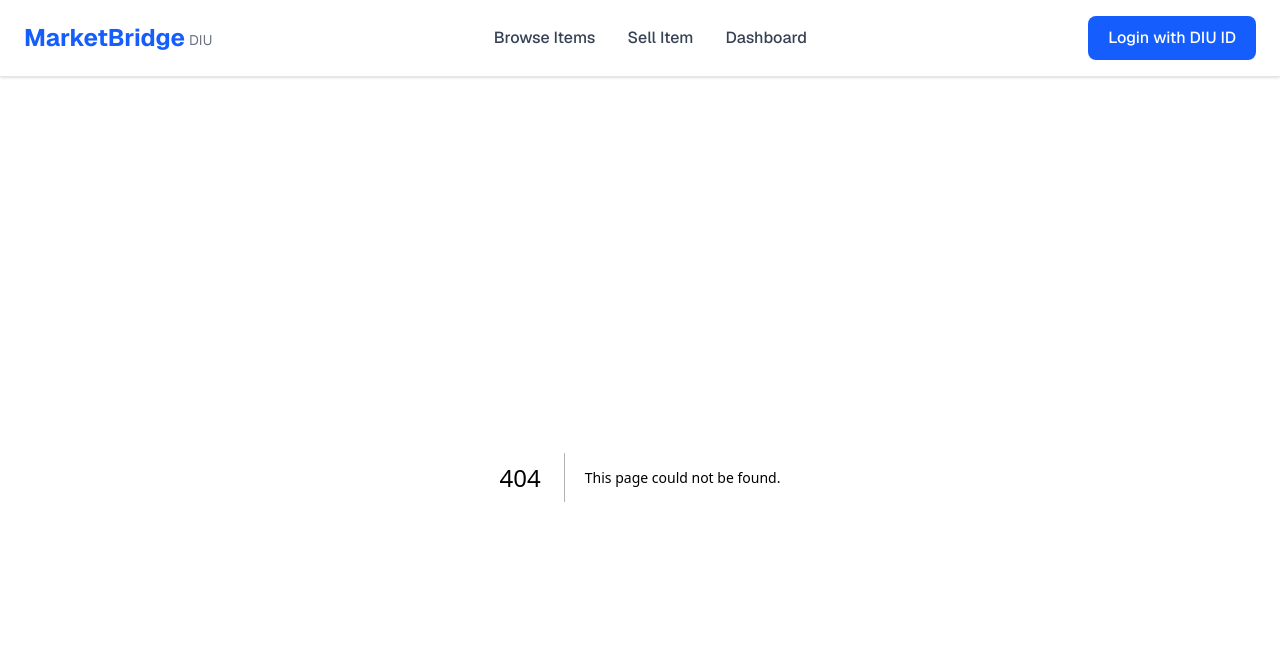
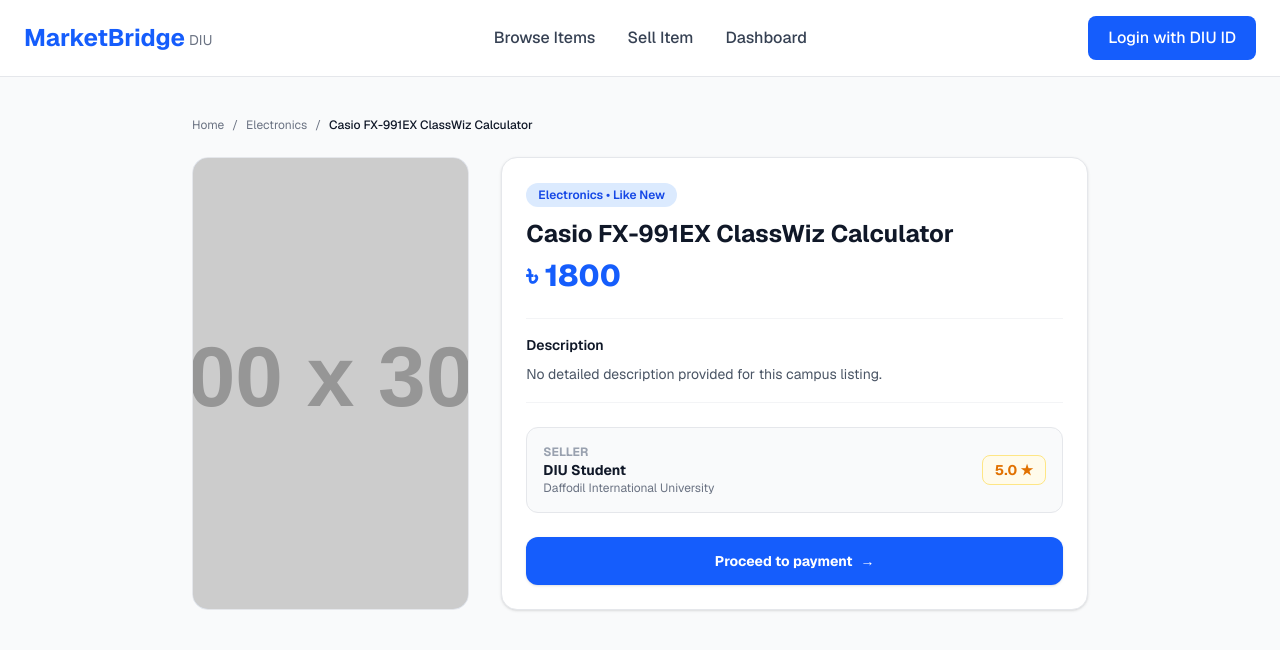
Before and after one commit to sadid466/marketbridge-student-hub, a Next.js app: page /items/1 in a window 1280 px wide. Before the commit this address had no page. Shown: the top 650 px of the page. Built offline with nearby package versions, Linux system fonts and the light colour scheme.

Commit message:
added Item Details page with OneCard Escrow flow and fix ProductCard routing

```diff
--- /dev/null
+++ b/app/items/[id]/page.js
@@ -0,0 +1,156 @@
+'use client';
+
+import { useState, use } from 'react';
+import Link from 'next/link';
+// Import your existing mock products list
+import { SAMPLE_PRODUCTS } from '@/data/products';
+
+export default function ItemDetailsPage({ params: paramsPromise }) {
+  const params = use(paramsPromise);
+  const itemId = params.id;
+
+  // Find the matching product by ID from data/products.js
+  const item = SAMPLE_PRODUCTS.find((p) => String(p.id) === String(itemId)) || SAMPLE_PRODUCTS[0];
+
+  const [isModalOpen, setIsModalOpen] = useState(false);
+  const [purchaseSuccess, setPurchaseSuccess] = useState(false);
+
+  const handleConfirmEscrow = () => {
+    setPurchaseSuccess(true);
+  };
+
+  return (
+    <main className="min-h-screen bg-gray-50 py-10 px-4 md:px-8">
+      <div className="max-w-4xl mx-auto space-y-6">
+
+        {/* Breadcrumb Navigation */}
+        <div className="text-xs text-gray-500 flex items-center gap-2">
+          <Link href="/" className="hover:underline">Home</Link>
+          <span>/</span>
+          <span>{item.category || 'General'}</span>
+          <span>/</span>
+          <span className="text-gray-900 font-medium truncate">{item.title}</span>
+        </div>
+
+        {/* Main Content Grid */}
+        <div className="grid grid-cols-1 md:grid-cols-3 gap-8">
+
+          {/* Left: Product Image / Display */}
+          <div className="md:col-span-1 space-y-4">
+            <div className="w-full h-full bg-linear-to-tr from-blue-100 to-indigo-100 border border-gray-200 rounded-2xl flex items-center justify-center text-gray-400 font-medium overflow-hidden">
+              {item.image ? (
+                <img src={item.image} alt={item.title} className="w-full h-full object-cover" />
+              ) : (
+                <span>Product Image</span>
+              )}
+            </div>
+          </div>
+
+          {/* Right: Item Details & Action Box */}
+          <div className="md:col-span-2 bg-white p-6 rounded-2xl border border-gray-200 shadow-sm space-y-6">
+            <div>
+              <span className="px-3 py-1 bg-blue-100 text-blue-700 font-semibold text-xs rounded-full">
+                {item.category || 'Item'} • {item.condition || 'Used'}
+              </span>
+              <h1 className="text-2xl font-bold text-gray-900 mt-3">{item.title}</h1>
+              <p className="text-3xl font-extrabold text-blue-600 mt-2">৳ {item.price}</p>
+            </div>
+
+            <div className="border-t border-b border-gray-100 py-4 space-y-2 text-sm">
+              <h3 className="font-semibold text-gray-900">Description</h3>
+              <p className="text-gray-600 leading-relaxed">
+                {item.description || 'No detailed description provided for this campus listing.'}
+              </p>
+            </div>
+
+            {/* Seller Details Card */}
+            <div className="bg-gray-50 p-4 rounded-xl border border-gray-200 flex items-center justify-between">
+              <div>
+                <p className="text-xs text-gray-400 uppercase font-bold">Seller</p>
+                <p className="font-bold text-gray-900 text-sm">{item.seller?.name || 'DIU Student'}</p>
+                <p className="text-xs text-gray-500">{item.seller?.department || 'Daffodil International University'}</p>
+              </div>
+              <span className="text-sm font-bold text-amber-600 bg-amber-50 border border-amber-200 px-3 py-1 rounded-lg">
+                {item.seller?.rating || '5.0 ★'}
+              </span>
+            </div>
+
+            {/* Action Button */}
+            <button
+              onClick={() => setIsModalOpen(true)}
+              className="w-full py-3.5 bg-blue-600 hover:bg-blue-700 text-white font-bold rounded-xl text-sm transition shadow-sm flex items-center justify-center gap-2"
+            >
+              <span>Proceed to payment</span>
+              <span>→</span>
+            </button>
+          </div>
+
+        </div>
+      </div>
+
+      {/* Escrow Confirmation Modal */}
+      {isModalOpen && (
+        <div className="fixed inset-0 bg-black/50 backdrop-blur-sm flex items-center justify-center p-4 z-50">
+          <div className="bg-white max-w-md w-full rounded-2xl p-6 space-y-5 shadow-xl">
+            {!purchaseSuccess ? (
+              <>
+                <h3 className="text-lg font-bold text-gray-900">Confirm Escrow Purchase</h3>
+                <div className="bg-gray-50 p-4 rounded-xl text-xs space-y-2 border border-gray-200">
+                  <div className="flex justify-between">
+                    <span className="text-gray-500">Item:</span>
+                    <span className="font-semibold text-gray-900 truncate max-w-50">{item.title}</span>
+                  </div>
+                  <div className="flex justify-between">
+                    <span className="text-gray-500">Amount to Lock:</span>
+                    <span className="font-bold text-blue-600">৳ {item.price}</span>
+                  </div>
+                  <div className="flex justify-between">
+                    <span className="text-gray-500">Payment Source:</span>
+                    <span className="font-semibold text-gray-900">OneCard Balance</span>
+                  </div>
+                </div>
+
+                <p className="text-xs text-gray-500">
+                  By confirming, <strong>৳ {item.price}</strong> will be moved from your available balance to <strong>Escrow Hold</strong>. Funds are released to the seller only after you scan their QR code during campus handover.
+                </p>
+
+                <div className="flex items-center gap-3">
+                  <button
+                    onClick={() => setIsModalOpen(false)}
+                    className="flex-1 py-2.5 border border-gray-300 text-gray-700 font-semibold rounded-xl text-xs hover:bg-gray-50 transition"
+                  >
+                    Cancel
+                  </button>
+                  <button
+                    onClick={handleConfirmEscrow}
+                    className="flex-1 py-2.5 bg-blue-600 hover:bg-blue-700 text-white font-semibold rounded-xl text-xs transition"
+                  >
+                    Lock Funds & Buy
+                  </button>
+                </div>
+              </>
+            ) : (
+              <div className="text-center py-4 space-y-4">
+                <div className="w-12 h-12 bg-green-100 text-green-600 rounded-full flex items-center justify-center mx-auto text-xl font-bold">
+                  ✓
+                </div>
+                <h3 className="text-lg font-bold text-gray-900">Escrow Locked Successfully!</h3>
+                <p className="text-xs text-gray-500">
+                  Your funds are now held in escrow. Check your dashboard to view the transaction and access your QR verification code for meetup.
+                </p>
+                <div className="flex gap-2">
+                  <Link
+                    href="/dashboard"
+                    className="flex-1 py-2.5 bg-blue-600 hover:bg-blue-700 text-white font-semibold rounded-xl text-xs text-center transition"
+                  >
+                    Go to Dashboard
+                  </Link>
+                </div>
+              </div>
+            )}
+          </div>
+        </div>
+      )}
+    </main>
+  );
+}
--- a/components/ProductCard.js
+++ b/components/ProductCard.js
@@ -1,9 +1,46 @@
+import Link from 'next/link';
+
 export default function ProductCard({ product }) {
   return (
-    <div className="bg-white p-4 rounded-xl border border-gray-200 shadow-sm">
-      {/* Your card content */}
-      <h3 className="font-bold text-gray-800">{product.title}</h3>
-      <p className="text-blue-600 font-semibold mt-1">৳ {product.price}</p>
-    </div>
+    <Link
+      href={`/items/${product.id}`}
+      className="group block bg-white border border-gray-200 rounded-2xl overflow-hidden hover:shadow-md transition duration-200"
+    >
+      {/* Product Image */}
+      <div className="w-full h-48 bg-gray-100 relative overflow-hidden flex items-center justify-center">
+        {product.image ? (
+          <img
+            src={product.image}
+            alt={product.title}
+            className="w-full h-full object-cover group-hover:scale-105 transition duration-300"
+          />
+        ) : (
+          <span className="text-gray-400 text-xs font-medium">No Image</span>
+        )}
+        <span className="absolute top-3 left-3 bg-white/90 backdrop-blur-md px-2.5 py-1 rounded-full text-[10px] font-bold text-gray-700 shadow-sm">
+          {product.category || 'General'}
+        </span>
+      </div>
+
+      {/* Product Body */}
+      <div className="p-4 space-y-2">
+        <h3 className="font-semibold text-gray-900 text-sm line-clamp-1 group-hover:text-blue-600 transition">
+          {product.title}
+        </h3>
+
+        <p className="text-xs text-gray-500 line-clamp-2">
+          {product.description || 'Campus item available for immediate pickup.'}
+        </p>
+
+        <div className="flex items-center justify-between pt-2 border-t border-gray-100">
+          <span className="font-extrabold text-blue-600 text-base">
+            ৳ {product.price}
+          </span>
+          <span className="text-[11px] text-gray-400 font-medium">
+            {product.condition || 'Used'}
+          </span>
+        </div>
+      </div>
+    </Link>
   );
 }
```
